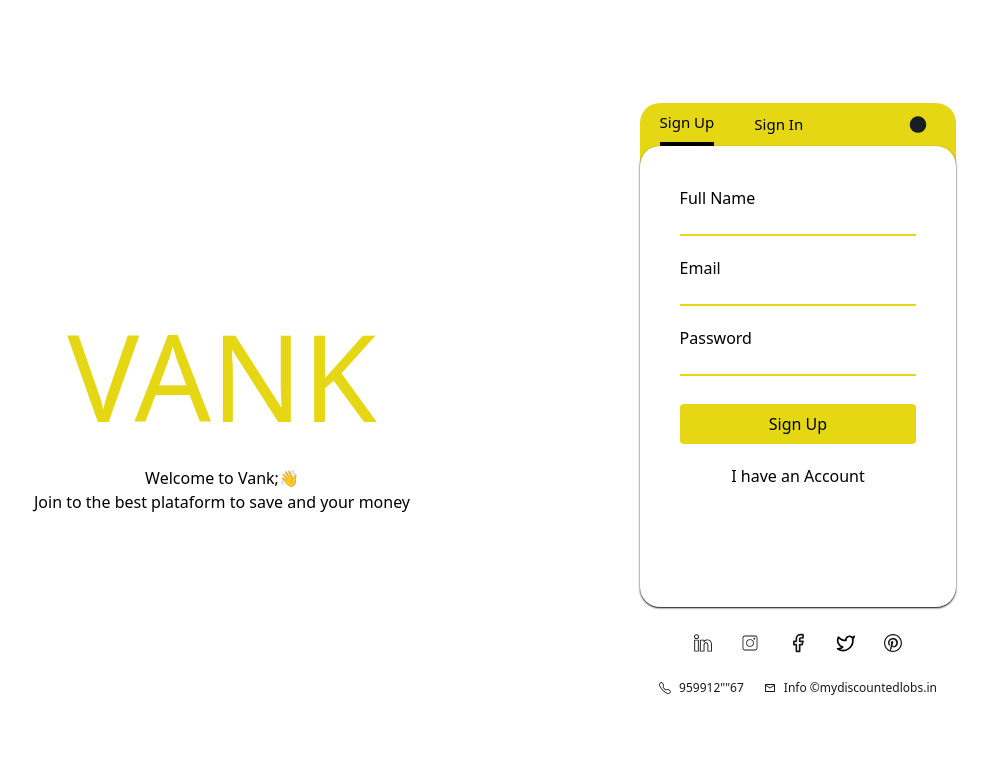
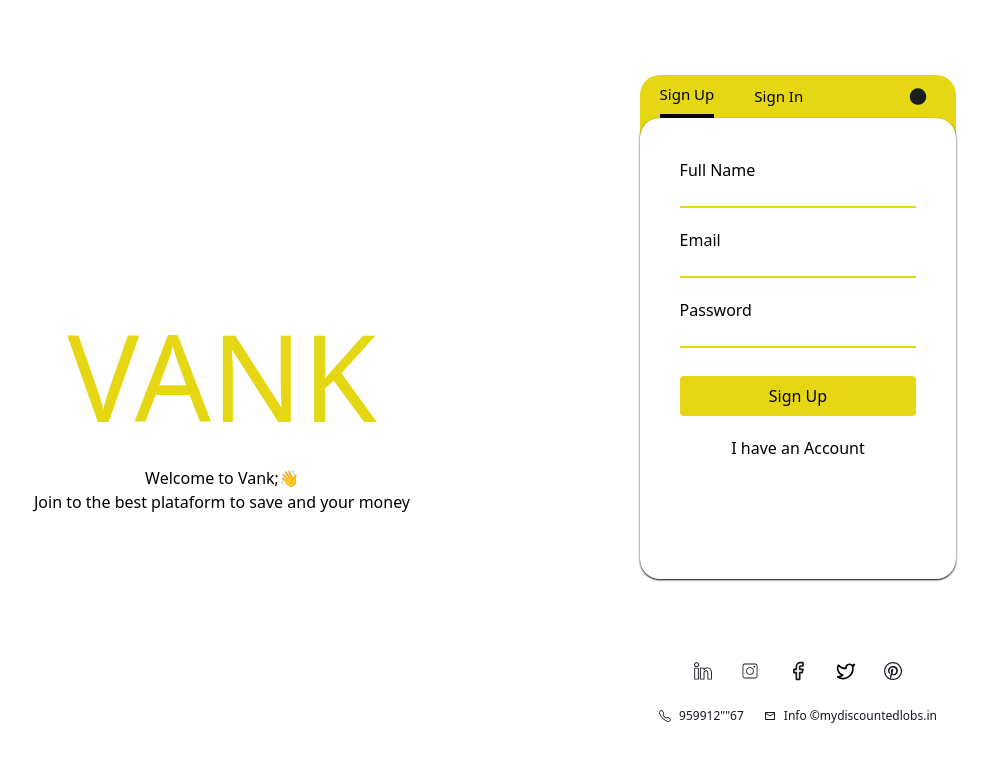
Before and after one commit to stivencv7/react-login, a React app: page / in a window 1280 px wide. Shown: the top 762 px of the page, without its empty margins (130-1119 px from the left). Built offline with nearby package versions, Linux system fonts and the light colour scheme; the HTML template or start-up script is replaced by a standard one.

Commit message:
Se esta organizando el responsy

```diff
--- a/src/page/Login/FormRegister/FormRegister.jsx
+++ b/src/page/Login/FormRegister/FormRegister.jsx
@@ -118,7 +118,7 @@ export const FormRegister = () => {
 
 
     return (
-        <div className="bg-[#E5D714] dark:bg-[#5a5151c0] flex flex-col  max-xl:w-[90%]  max-sm:rounded-none  max-sm:w-[100%] w-[55%] h-[70%] max-sm:h-[60%] max-sm:py-[0px]  max-xl:h-[80%]  rounded-[20px]  ">
+        <div className="bg-[#E5D714] dark:bg-[#5a5151c0] flex flex-col  max-xl:w-[90%]  max-sm:rounded-none  max-sm:w-[100%] w-[55%] h-[70%] max-sm:h-[70%] max-sm:py-[0px]  max-xl:h-[80%]  rounded-[20px]  ">
 
 
 
--- a/src/page/Login/IconsComponent/IconsComponent.jsx
+++ b/src/page/Login/IconsComponent/IconsComponent.jsx
@@ -7,7 +7,7 @@ import { LinkResuable } from "../../../Share/LinkRusable/LinkResuable";
 
 export const IconsComponent = () => {
   return (
-    <div className="flex items-center justify-center gap-6">
+    <div className="flex items-center justify-center gap-6 mt-14">
 
       <LinkResuable to={"/#"} text={ <SlSocialLinkedin className={`text-[18px] font-bold text-[#14181F]`} />}/>
       <LinkResuable to={"/#"} text={ <CiInstagram className={`text-[20px] font-bold text-[#14181F]`}/>}/>
--- a/src/page/Login/Login.jsx
+++ b/src/page/Login/Login.jsx
@@ -18,7 +18,7 @@ export const Login = () => {
 
         </div>
 
-        <div className={`rounded-r-[30px] dark:max-xl:rounded-[0px]  max-sm:w-[100%]    max-sm:h-[100%]  max-sm:rounded-[0px]  bg-white dark:bg-[#E5D714] h-[90%] w-[45%] flex items-center max-sm:justify-start max-sm:gap-20 justify-center flex-col gap-6 max-sm:pb-5   dark:rounded-tl-[80px]`}>
+        <div className={`rounded-r-[30px] dark:max-xl:rounded-[0px]  max-sm:w-[100%]    max-sm:h-[100%]  max-sm:rounded-[0px]  bg-white dark:bg-[#E5D714] h-[90%] w-[45%] flex items-center max-sm:justify-start justify-center flex-col gap-6 max-sm:pb-5   dark:rounded-tl-[80px]`}>
           <FormRegister />
           <IconsComponent/>
           <InfoComponent  />
```
